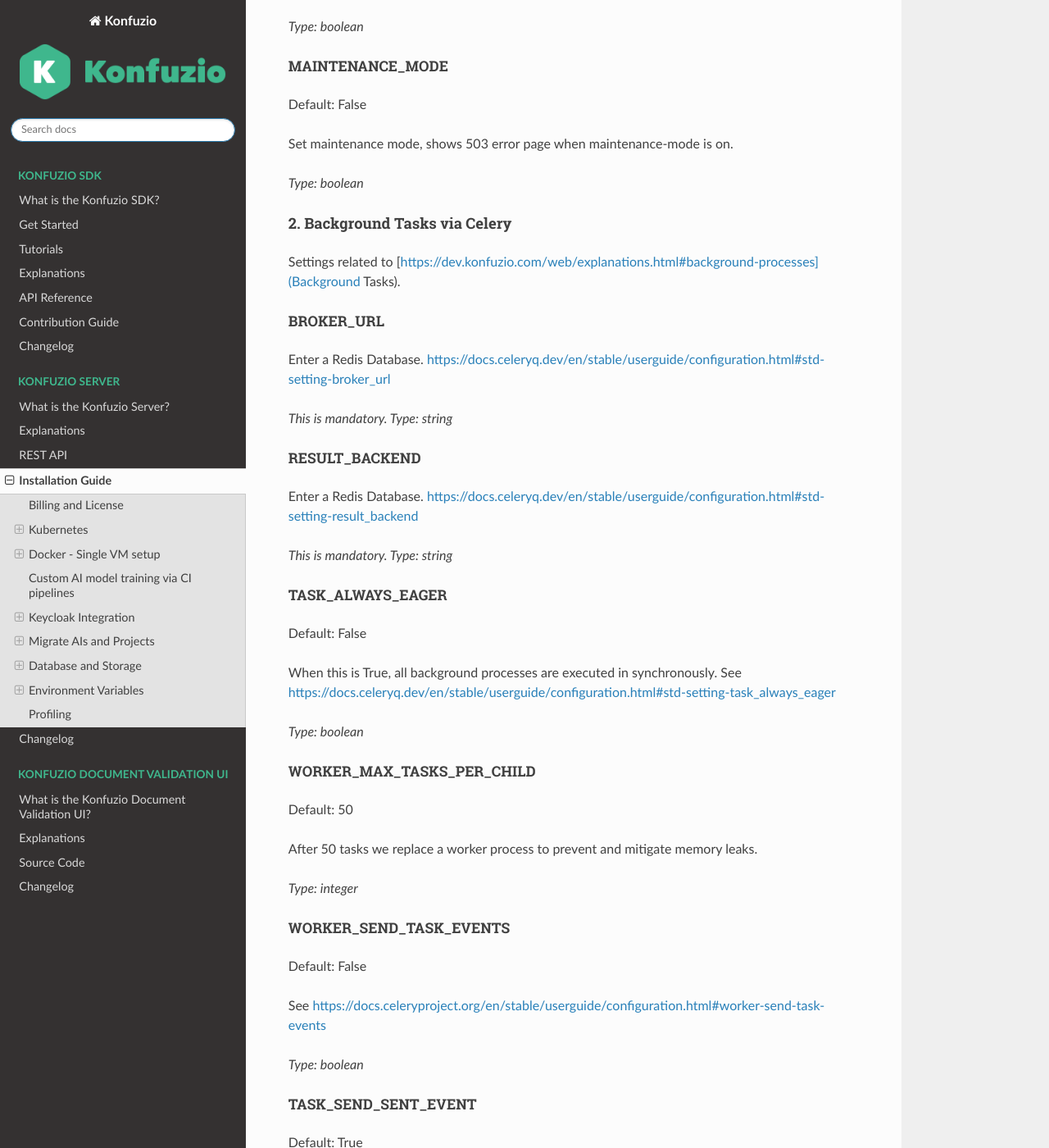
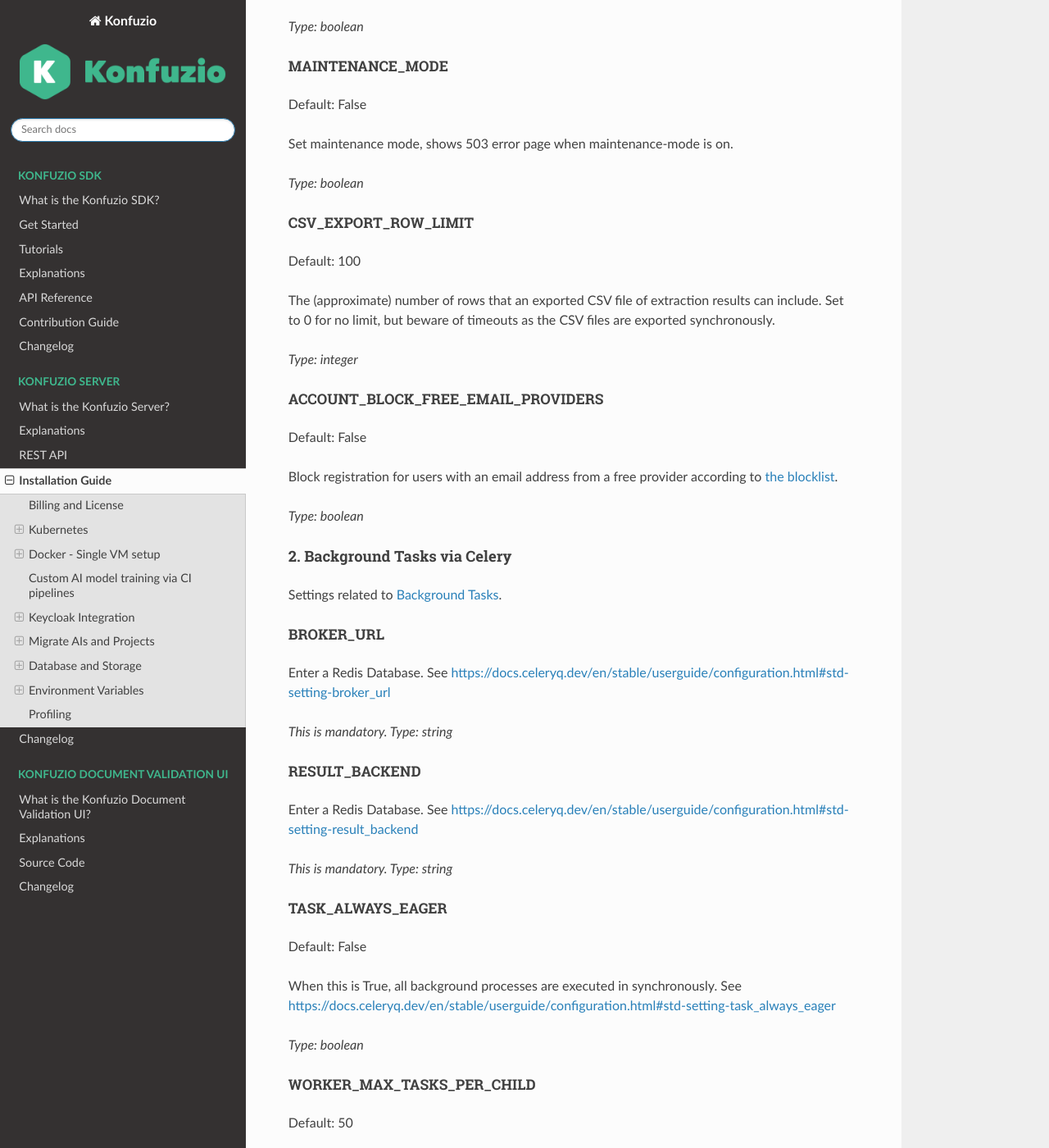
Before and after one commit to konfuzio-ai/konfuzio-sdk, a Sphinx documentation site: the page built from docs/web/on_premises.md, in a window 1280 px wide and 1400 px high, scrolled down 19536 px. Shown: the whole window at 82% size. Built offline with Sphinx 7.4.7 and the Read the Docs theme 2.0.0, drawn with Linux system fonts in a browser that asks for light colours; pages that are not in the unit, such as notebooks, are missing from menus; a script that is not in the unit is left out; some of the changed text lies outside the part shown.

Commit message:
Add ACCOUNT_BLOCK_FREE_EMAIL_PROVIDERS and fix formatting

```diff
--- a/docs/web/on_premises.md
+++ b/docs/web/on_premises.md
@@ -756,19 +756,35 @@
 
 _Type: boolean_
 
+##### CSV_EXPORT_ROW_LIMIT
+Default: 100
+
+The (approximate) number of rows that an exported CSV file of extraction results can include.
+Set to 0 for no limit, but beware of timeouts as the CSV files are exported synchronously.
+
+_Type: integer_
+
+##### ACCOUNT_BLOCK_FREE_EMAIL_PROVIDERS
+Default: False
+
+Block registration for users with an email address from a free provider according to
+[the blocklist](https://github.com/Kikobeats/free-email-domains/blob/master/domains.json).
+
+_Type: boolean_
+
 #### 2. Background Tasks via Celery
 
-Settings related to [https://dev.konfuzio.com/web/explanations.html#background-processes](Background Tasks).
+Settings related to [Background Tasks](https://dev.konfuzio.com/web/explanations.html#background-processes).
 
 ##### BROKER_URL
 Enter a Redis Database.
-https://docs.celeryq.dev/en/stable/userguide/configuration.html#std-setting-broker_url
+See https://docs.celeryq.dev/en/stable/userguide/configuration.html#std-setting-broker_url
 
 _This is mandatory. Type: string_
 
 ##### RESULT_BACKEND
 Enter a Redis Database.
-https://docs.celeryq.dev/en/stable/userguide/configuration.html#std-setting-result_backend
+See https://docs.celeryq.dev/en/stable/userguide/configuration.html#std-setting-result_backend
 
 _This is mandatory. Type: string_
 
@@ -1008,12 +1018,11 @@
 _Type: boolean_
 
 ##### DEFAULT_FROM_EMAIL
-Default: default: 'Konfuzio.com <support@konfuzio.net>
+Default: 'support@konfuzio.net'
 
 Specifies the email address to use as the "From" address when sending emails.
 
 _Type: string_
-
 
 ##### SENDGRID_API_KEY
 Default: None
```
Also changed, not shown: other parts of docs/web/on_premises.md (+0 -6 lines).
